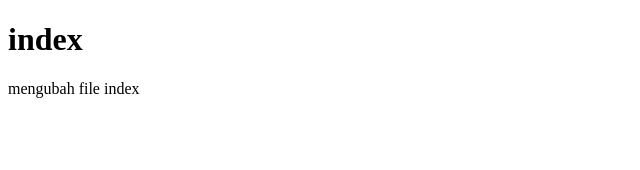
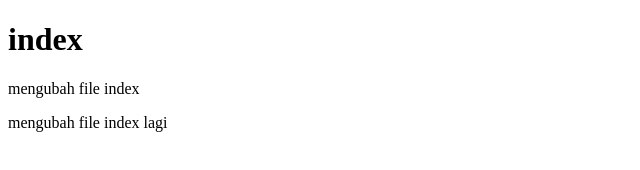
Before and after one commit to rikotaufix/git-test-2, a plain HTML site: page index.html in a window 1280 px wide. Shown: the whole page, without its empty margins (0-640 px from the left). Drawn offline with Linux system fonts and the light colour scheme.

Commit message:
mengubah file index

```diff
--- a/index.html
+++ b/index.html
@@ -9,5 +9,6 @@
 <body>
     <h1>index</h1>
     <p>mengubah file index</p>
+    <p>mengubah file index lagi</p>
 </body>
 </html>
```
